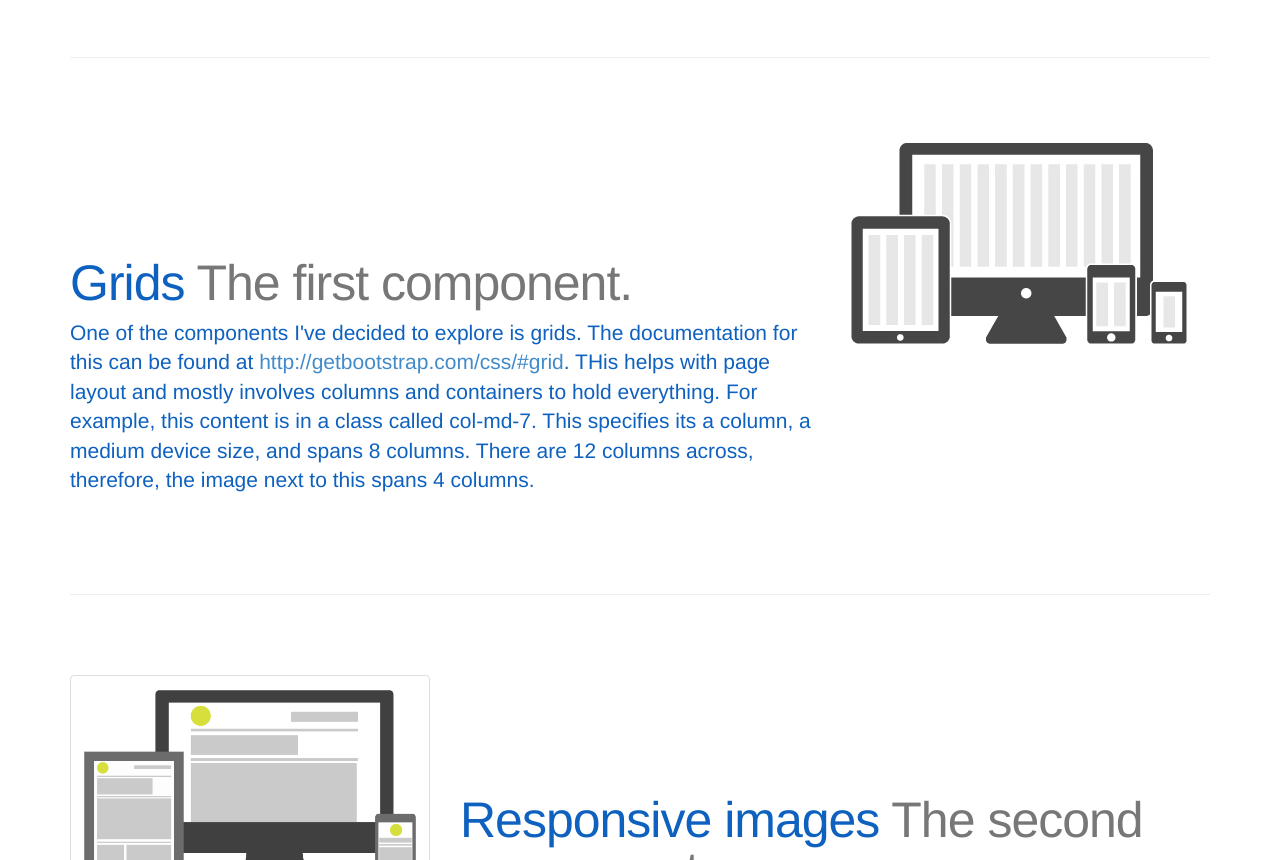
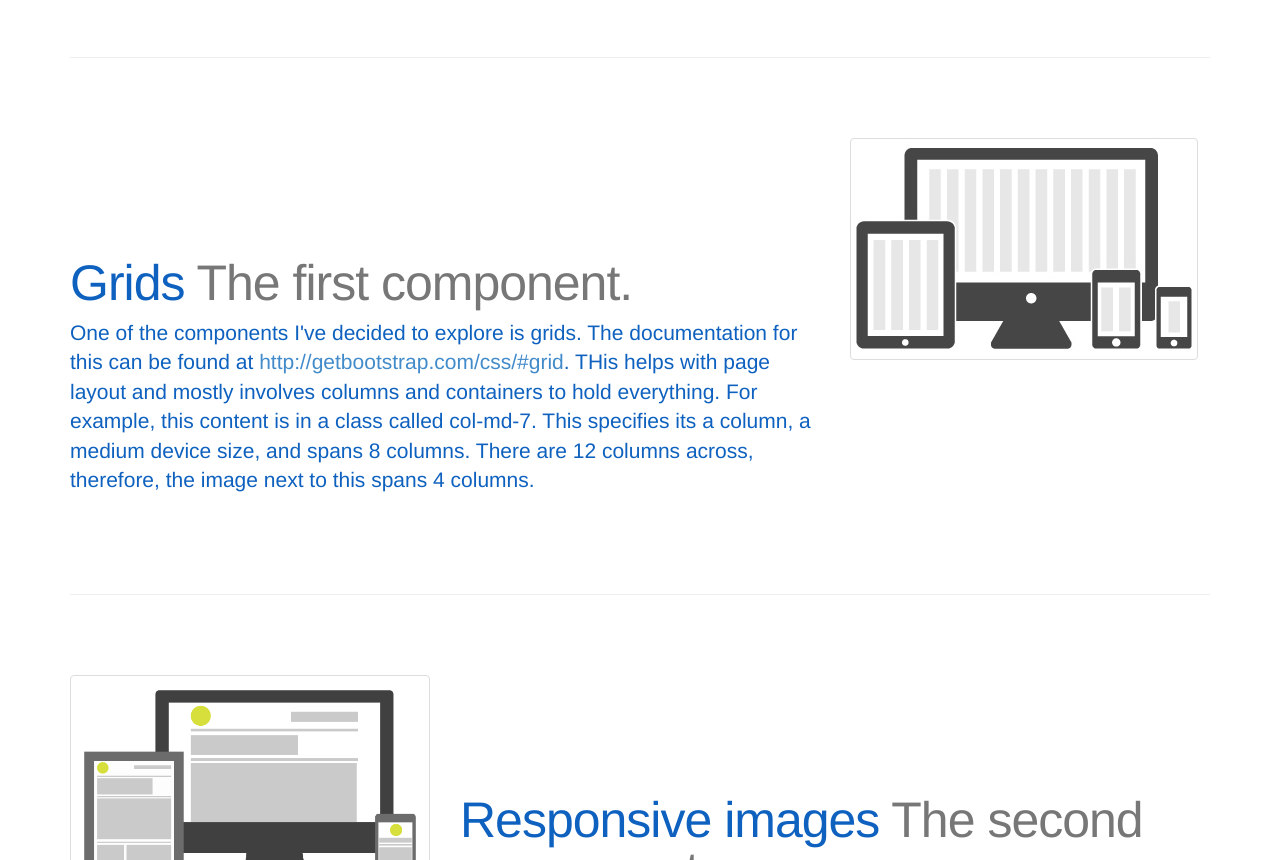
Before and after one commit to mlr7x9/mlr7x9.github.io, a plain HTML site: page index.html in a window 1280 px wide. Shown: the part 920-1780 px from the top of the page. Drawn offline with nearby package versions, Linux system fonts and the light colour scheme; a script that the page names is missing; files whose address does not match are found by name.

Commit message:
changed image

```diff
--- a/index.html
+++ b/index.html
@@ -141,7 +141,7 @@
           <p class="lead">One of the components I've decided to explore is grids. The documentation for this can be found at <a href="http://getbootstrap.com/css/#grid" target="_blank">http://getbootstrap.com/css/#grid</a>. THis helps with page layout and mostly involves columns and containers to hold everything. For example, this content is in a class called col-md-7. This specifies its a column, a medium device size, and spans 8 columns. There are 12 columns across, therefore, the image next to this spans 4 columns. </p>
         </div>
         <div class="col-md-4">
-          <img class="featurette-image img-responsive" src="images/responsive-design-grids.jpg" alt="Mountain Image">
+          <img class="img-responsive img-thumbnail" src="images/responsive-design-grids.jpg" alt="Mountain Image">
         </div>
       </div>
 
```
